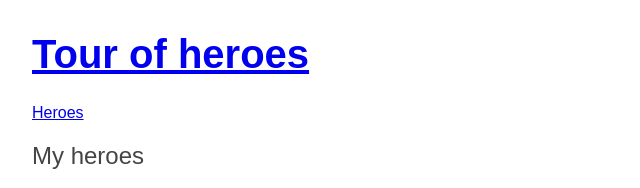
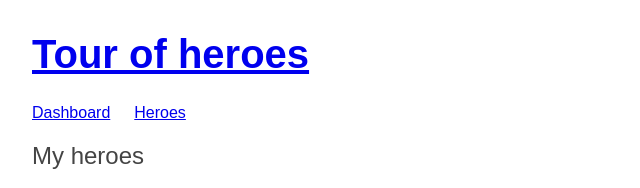
Before and after one commit to martaProsniak/angular-tour-of-heroes, an Angular app: page /heroes in a window 1280 px wide. Shown: the top 188 px of the page, without its empty margins (0-640 px from the left). Built offline with nearby package versions, Linux system fonts and the light colour scheme.

Commit message:
navigation to dashboard added

```diff
--- a/src/app/app.component.css
+++ b/src/app/app.component.css
@@ -0,0 +1,11 @@
+nav a{
+  display: inline-block;
+  margin-right: 1.5em;
+}
+
+/*
+Jednostki em i ex zależą od rozmiaru czcionki i mogą być inne dla każdego elementu w dokumencie. Wielkość em to po prostu rozmiar czcionki.
+Dla elementu, którego czcionka wynosi 2 cale, 1 em oznacza 2 cale. Wyrażanie rozmiarów, takich jak marginesy i odstępy w jednostce em oznacza, że zależą one od rozmiaru czcionki.
+Jeśli użytkownik korzysta z dużej czcionki (np. na dużym monitorze) albo małej czcionki (np. na urządzeniu mobilnym), to podane wielkości będą proporcjonalne.
+Deklaracje takie jak text-indent: 1.5em czy margin: 1em są niezwykle popularne w CSS-ach.
+ */
--- a/src/app/app.component.html
+++ b/src/app/app.component.html
@@ -2,6 +2,7 @@
 
 <h1><a routerLink="">{{title}}</a></h1> <!-- {{variable}} interpolation binding syntax-->
 <nav>
+  <a routerLink="/dashboard">Dashboard</a>
   <a routerLink="/heroes">Heroes</a>
 </nav>
 <router-outlet></router-outlet>
```
